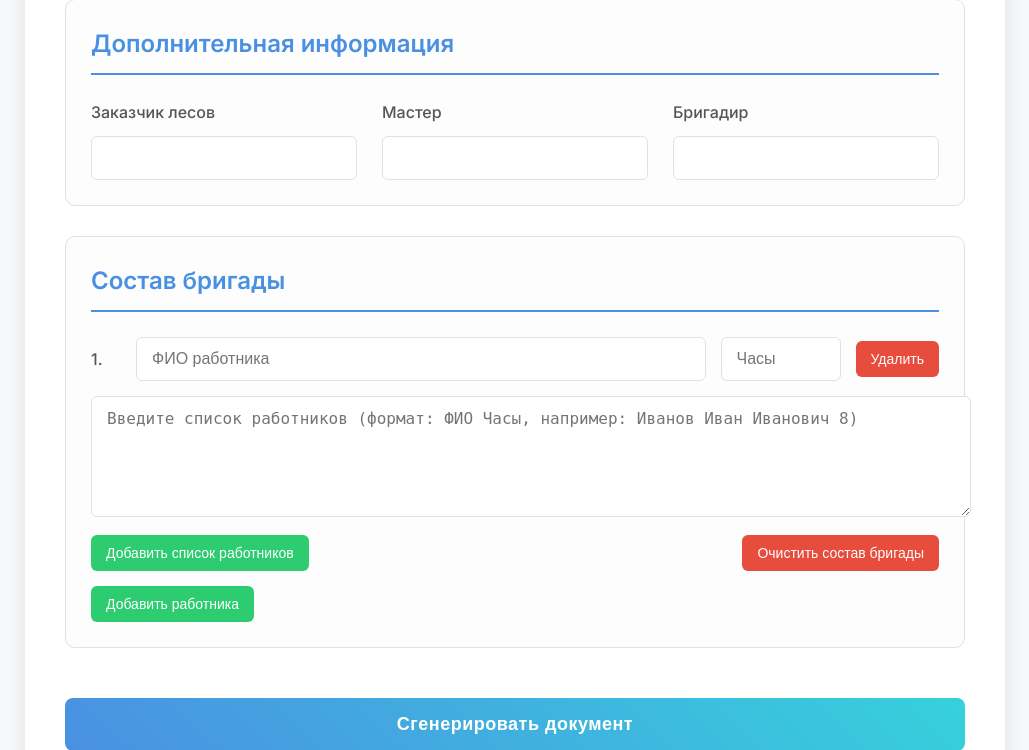
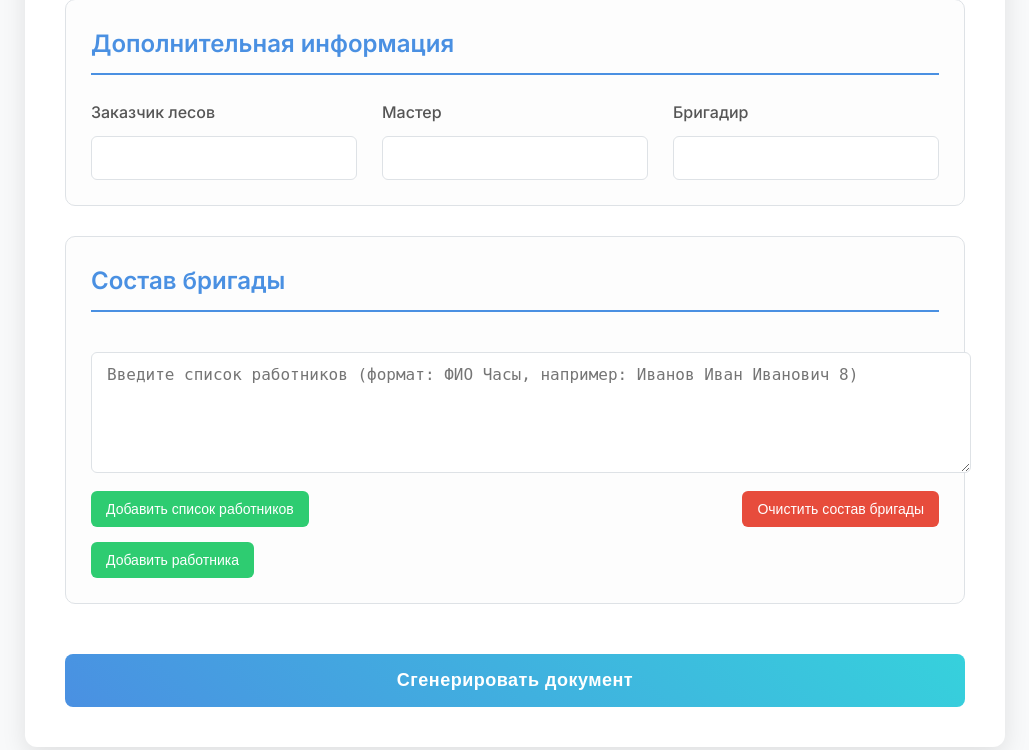
Before and after one commit to KonilzhaiXX/DocxPTL, a Flask app: page / in a window 1280 px wide. Shown: the part 1369-2119 px from the top of the page, without its empty margins (125-1154 px from the left). Run offline with Flask 2, Linux system fonts and the light colour scheme.

Commit message:
fix(workers): improve worker management and brigadir auto-update
- Restructure workers container with scrollable wrapper
- Enhance brigadir field auto-update logic when adding/removing workers
- Clear container before bulk adding workers
- Fix template variable ordering in docact.docx

```diff
--- a/templates/actdoc.html
+++ b/templates/actdoc.html
@@ -778,12 +778,9 @@
 
             <div class="form-section">
                 <h2>Состав бригады</h2>
-            <div id="workers-container">
-                <div class="worker-entry">
-                    <span class="worker-index">1.</span>
-                    <input type="text" name="worker_name[]" placeholder="ФИО работника" required onchange="updateBrigadir(this)">
-                    <input type="number" name="worker_hour[]" placeholder="Часы" required>
-                    <button type="button" class="remove-worker-btn" onclick="removeWorker(this)">Удалить</button>
+            <div id="workers-container-wrapper" style="max-height: 400px; overflow-y: auto; margin-bottom: 10px;">
+                <div id="workers-container">
+                    <!-- Контейнер для работников, первый работник будет добавлен при нажатии кнопки "Добавить работника" -->
                 </div>
             </div>
             <div class="bulk-add-container" style="margin-top: 15px; margin-bottom: 15px;">
@@ -877,14 +874,28 @@
                 <button type="button" class="remove-worker-btn" onclick="removeWorker(this)">Удалить</button>
             `;
             container.appendChild(newWorker);
+
+            // Если это первый работник, автоматически заполняем поле бригадира
+            if (newIndex === 1) {
+                const brigadirField = document.getElementById('actBrigadir');
+                if (brigadirField && brigadirField.value === '') {
+                    // Добавляем обработчик события для автозаполнения после ввода имени
+                    const nameInput = newWorker.querySelector('input[name="worker_name[]"]');
+                    nameInput.addEventListener('input', function() {
+                        if (this.value.trim() !== '') {
+                            brigadirField.value = this.value;
+                        }
+                    });
+                }
+            }
         }
 
         // Функция для автоматического заполнения поля Бригадир
         function updateBrigadir(input) {
             const brigadirField = document.getElementById('actBrigadir');
             // Если это первый работник в списке и поле ФИО заполнено
-            const workerIndex = Array.from(document.querySelectorAll('input[name="worker_name[]"]')).indexOf(input);
-            if (workerIndex === 0 && input.value.trim() !== '') {
+            const workerInputs = document.querySelectorAll('input[name="worker_name[]"]');
+            if (workerInputs.length > 0 && workerInputs[0] === input && input.value.trim() !== '') {
                 brigadirField.value = input.value;
             }
         }
@@ -892,8 +903,23 @@
         function removeWorker(button) {
             const workerEntry = button.parentElement;
             if (document.querySelectorAll('.worker-entry').length > 1) {
+                // Проверяем, является ли удаляемый работник первым
+                const isFirstWorker = Array.from(document.querySelectorAll('.worker-entry')).indexOf(workerEntry) === 0;
+                const workerName = workerEntry.querySelector('input[name="worker_name[]"]').value;
+                const brigadirField = document.getElementById('actBrigadir');
+
+                // Удаляем работника
                 workerEntry.remove();
                 updateWorkerIndexes();
+
+                // Если удаляем первого работника и его имя совпадает с именем бригадира,
+                // обновляем поле бригадира на имя нового первого работника
+                if (isFirstWorker && brigadirField.value === workerName) {
+                    const newFirstWorker = document.querySelector('input[name="worker_name[]"]');
+                    if (newFirstWorker && newFirstWorker.value.trim() !== '') {
+                        brigadirField.value = newFirstWorker.value;
+                    }
+                }
             } else {
                 alert("Должен быть хотя бы один работник.");
             }
@@ -933,6 +959,11 @@
 
         const workerLines = bulkText.split('\n').filter(line => line.trim() !== '');
         const container = document.getElementById('workers-container');
+
+        // Очищаем контейнер, если в нем есть работники
+        while (container.firstChild) {
+            container.removeChild(container.firstChild);
+        }
 
         // Если список не пустой, добавляем работников
         if (workerLines.length > 0) {
```
Also changed, not shown: 1 other file.
